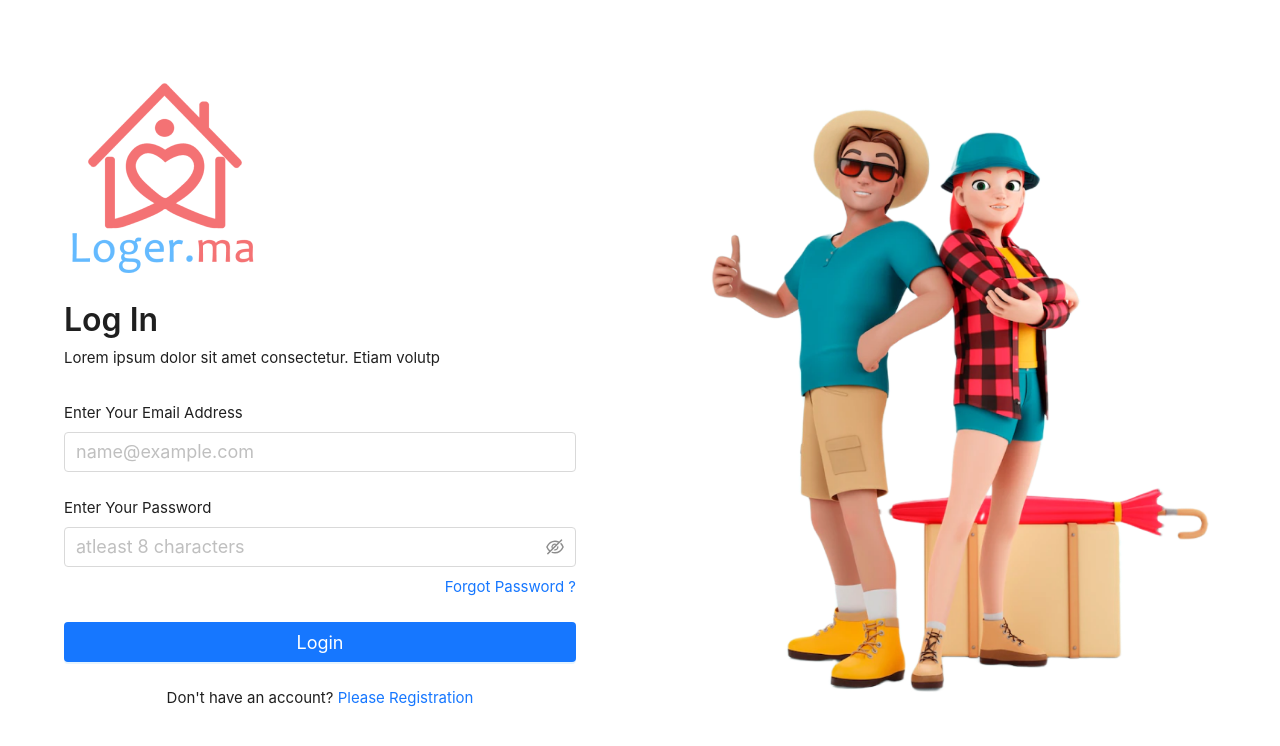
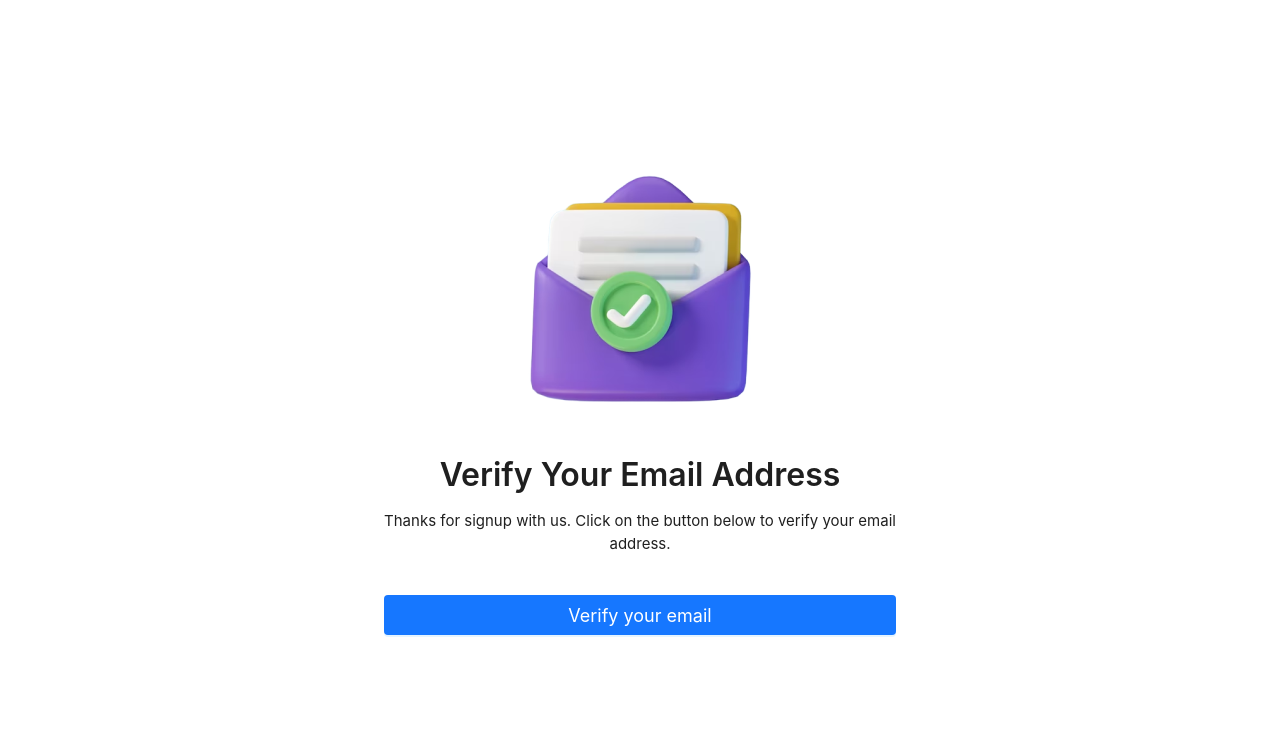
Before and after one commit to Ravi10000/loger-admin-vendor, a React (Create React App) app: page /auth/verify in a window 1280 px wide. Before the commit this address led to /auth/login. Shown: the top 746 px of the page. Built offline with nearby package versions, Linux system fonts and the light colour scheme; the HTML template or start-up script is replaced by a standard one.

Commit message:
verify page

```diff
--- /dev/null
+++ b/src/content/pages/auth/Verify/index.js
@@ -0,0 +1,67 @@
+import { Button, Space, Typography } from 'antd';
+import React from 'react';
+import { styled } from 'styled-components';
+
+const media = {
+  verifyImg: '/assets/images/verify-img.png'
+};
+
+const ContentWrapper = styled.div`
+  display: flex;
+  width: 100%;
+  flex: 1;
+`;
+
+const Container = styled.div`
+  width: 100%;
+  margin-left: auto;
+  margin-right: auto;
+  padding-left: 2rem;
+  padding-right: 2rem;
+
+  display: flex;
+  align-items: center;
+
+  @media (min-width: ${prop => prop.theme.antd.screenMDMin}px) {
+    max-width: ${prop => prop.theme.antd.screenSM}px;
+  }
+
+  & .ant-space-item {
+    width: 100%;
+    text-align: center;
+  }
+`;
+
+const Verify = () => {
+  return (
+    <ContentWrapper>
+      <Container>
+        <Space
+          style={{
+            width: '100%',
+            display: 'flex',
+            flexDirection: 'column'
+          }}
+        >
+          <img
+            src={media.verifyImg}
+            alt=""
+            style={{ display: 'inline-block', marginBottom: '2rem' }}
+          />
+          <Typography.Title level={2}>
+            Verify Your Email Address
+          </Typography.Title>
+          <Typography.Paragraph style={{ marginBottom: '2rem' }}>
+            Thanks for signup with us. Click on the button below to verify your
+            email address.
+          </Typography.Paragraph>
+          <Button size="large" type="primary" style={{ width: '100%' }}>
+            Verify your email
+          </Button>
+        </Space>
+      </Container>
+    </ContentWrapper>
+  );
+};
+
+export default Verify;
--- a/src/router/auth.js
+++ b/src/router/auth.js
@@ -17,6 +17,8 @@ const Registration = Loader(
   lazy(() => import('src/content/pages/auth/Registration'))
 );
 
+const Verify = Loader(lazy(() => import('src/content/pages/auth/Verify')));
+
 const authRoutes = [
   {
     path: '',
@@ -33,6 +35,10 @@ const authRoutes = [
   {
     path: 'registration',
     element: <Registration />
+  },
+  {
+    path: 'verify',
+    element: <Verify />
   }
 ];
 
```
Also changed, not shown: public/assets/images/verify-img.png (added).
